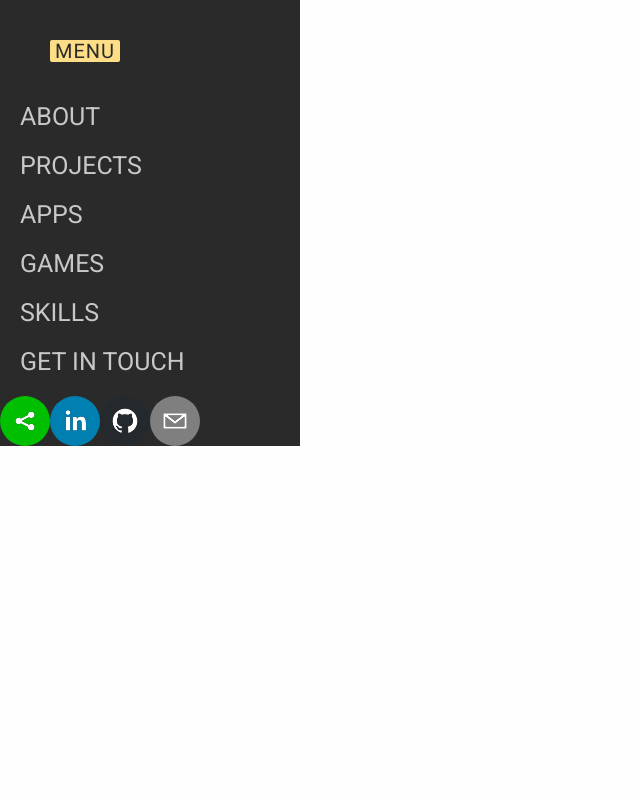
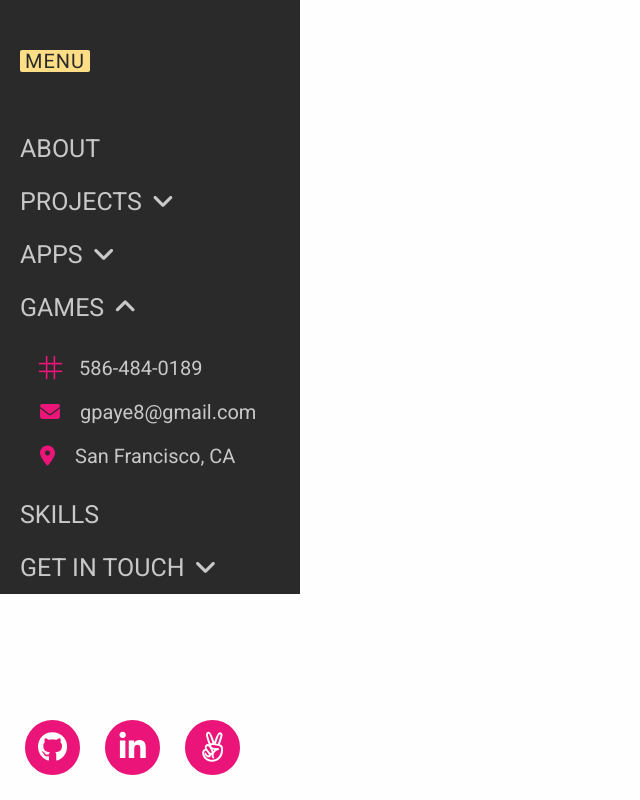
Before and after one commit to TheRoyalTnetennba/portfolio, a React (Create React App) app in the folder frontend/: page /#/ in a window 1280 px wide. Both pictures are taken after a click on the link "GAMES". Shown: the whole page, without its empty margins (0-640 px from the left). Built offline with nearby package versions, Linux system fonts and the light colour scheme.

Commit message:
replace social icons

```diff
--- a/frontend/package.json
+++ b/frontend/package.json
@@ -8,7 +8,6 @@
     "react-redux": "^5.0.6",
     "react-router-dom": "^4.2.2",
     "react-scripts": "1.0.17",
-    "react-social-icons": "^2.7.0",
     "redux": "^3.7.2",
     "redux-thunk": "^2.2.0"
   },
--- a/frontend/src/components/layout/atomics.css
+++ b/frontend/src/components/layout/atomics.css
@@ -12,6 +12,10 @@
 
 .mra {
   margin-right: auto;
+}
+
+.mr20 {
+  margin-right: 20px;
 }
 
 .mb50 {
--- /dev/null
+++ b/frontend/src/components/layout/contact.jsx
@@ -0,0 +1,11 @@
+import React from 'react';
+
+const Contact = () => (
+  <ul>
+    <li><i class="fa fa-phone pink mr20" aria-hidden="true"/>586-484-0189</li>
+    <li><i class="fa fa-envelope pink mr20" aria-hidden="true"/>gpaye8@gmail.com</li>
+    <li><i class="fa fa-map-marker pink mr20" aria-hidden="true"/>San Francisco, CA</li>
+  </ul>
+);
+
+export default Contact
--- /dev/null
+++ b/frontend/src/components/layout/games.jsx
@@ -0,0 +1,13 @@
+import React from 'react';
+
+import Icon from './icon';
+
+const Games = () => (
+  <ul>
+    <li><Icon name={'tic-tac-toe'} />586-484-0189</li>
+    <li><i class="fa fa-envelope pink mr20" aria-hidden="true"/>gpaye8@gmail.com</li>
+    <li><i class="fa fa-map-marker pink mr20" aria-hidden="true"/>San Francisco, CA</li>
+  </ul>
+);
+
+export default Games
--- /dev/null
+++ b/frontend/src/components/layout/icon.jsx
@@ -0,0 +1,15 @@
+import React from 'react';
+
+const Icon = props => (
+  <img src={ iconUrls(props.name) } />
+);
+
+const iconUrls = name => {
+  console.log(name);
+  switch (name) {
+    case 'tic-tac-toe':
+      return '/icons/tictactoe.png';
+  }
+}
+
+export default Icon
--- a/frontend/src/components/layout/layout.css
+++ b/frontend/src/components/layout/layout.css
@@ -1,11 +1,3 @@
-.social-svg-mask:hover {
-  fill: #fa1681 !important;
-}
-
-.social-svg-icon {
-  fill: #FEFEFE !important;
-}
-
 .pill {
   padding: 5px 5px 5px 5px;
   font-family: inherit;
@@ -17,7 +9,7 @@
   line-height: 12px;
   letter-spacing: 1px;
   font-weight: normal;
-  margin: 40px 50px;
+  margin: 50px 20px;
 }
 
 nav {
@@ -34,11 +26,41 @@ nav > a {
   text-decoration: none;
   display: block;
   font-size: 25px;
-  padding: 0 20px 20px;
+  padding: 12px 20px 12px;
   cursor: pointer;
+}
+
+nav > ul > li {
+  list-style: none;
+  font-size: 20px;
+  margin-bottom: 20px;
 }
 
 nav > a:hover {
   color: #FEFEFE;
   background-color: #7A69B3;
 }
+
+li > img {
+  margin-right: 14px;
+  position: relative;
+  top: 5px;
+  left: -2px;
+}
+
+.social-buttons {
+  padding: 25px 20px 0 0;
+  position: absolute;
+  bottom: 25px;
+}
+
+.social {
+  background-color: #eb1478;
+  border-radius: 95px;
+  color: #FEFEFE;
+  margin-left: 25px;
+  text-align: center;
+  border: 10px solid #eb1478;
+  font-size: 30px;
+  width: 35px;
+}
--- a/frontend/src/components/layout/layout.jsx
+++ b/frontend/src/components/layout/layout.jsx
@@ -1,6 +1,8 @@
 import React, { Component } from 'react';
-import { SocialIcon } from 'react-social-icons';
+import { withRouter, Link } from 'react-router-dom';
 
+import Games from './games';
+import Contact from './contact';
 import './colors.css';
 import './atomics.css';
 import './layout.css'
@@ -8,7 +10,21 @@ import './layout.css'
 class Layout extends Component {
   constructor(props) {
     super(props);
-    this.state = {};
+    this.state = {
+      projects: false,
+      apps: false,
+      games: false,
+      contact: false,
+    };
+  }
+
+  arrow(el, active) {
+    return active ? (<i class="fa fa-angle-up ml10" aria-hidden="true"/>) : (<i class="fa fa-angle-down ml10" aria-hidden="true"/>)
+  }
+
+  toggle(el) {
+    console.log(el)
+    this.setState({ [el]: !this.state[el] });
   }
 
   render() {
@@ -17,24 +33,24 @@ class Layout extends Component {
         <nav>
           <a className="pill">Menu</a>
           <a>About</a>
-          <a>Projects</a>
-          <a>Apps</a>
-          <a>Games</a>
+          <a onClick={() => this.toggle('projects')}>Projects{this.arrow('projects', this.state.projects)}</a>
+          <a onClick={() => this.toggle('apps')}>Apps{this.arrow('apps', this.state.apps)}</a>
+          <a onClick={() => this.toggle('games')}>Games{this.arrow('games', this.state.games)}</a>
+          {this.state.games ? <Games /> : ''}
           <a>Skills</a>
-          <a>Get In Touch</a>
-          <div className="social-buttons">
-            <SocialIcon className="red-hover" url="https://www.grahampaye.com/" color="#eb1478" />
-            <SocialIcon url="https://www.linkedin.com/in/graham-paye/" color="#eb1478" />
-            <SocialIcon url="https://github.com/TheRoyalTnetennba" color="#eb1478" />
-            <SocialIcon network="email" url="mailto:gpaye8@gmail.com" color="#eb1478" className="cp" />
+          <a onClick={() => this.toggle('contact')}>Get In Touch{this.arrow('contact', this.state.contact)}</a>
+          {this.state.contact ? <Contact /> : ''}
+          <div className="social-buttons fb jcsa">
+            <a className="social" href="https://github.com/TheRoyalTnetennba"><i className="fa fa-github" aria-hidden="true" /></a>
+            <a className="social" href="https://www.linkedin.com/in/graham-paye/"><i className="fa fa-linkedin" aria-hidden="true" /></a>
+            <a className="social" href="https://angel.co/graham-paye"><i className="fa fa-angellist" aria-hidden="true" /></a>
           </div>
         </nav>
-
-          {this.props.children}
+        {this.props.children}
       </main>
 
     );
   }
 }
 
-export default Layout;
+export default withRouter(Layout);
```
Also changed, not shown: frontend/public/icons/tictactoe.png (added), 1 other file (tests, documents, lock files or other folders).
